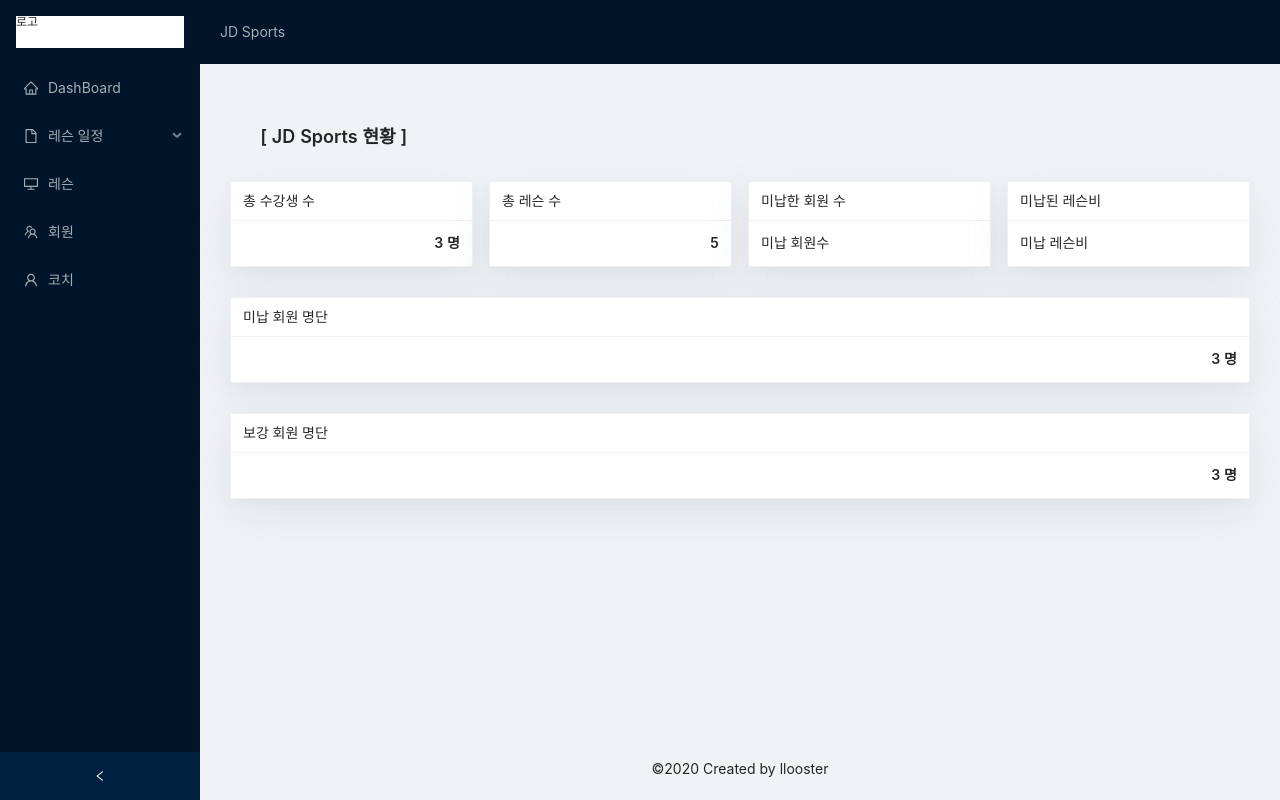
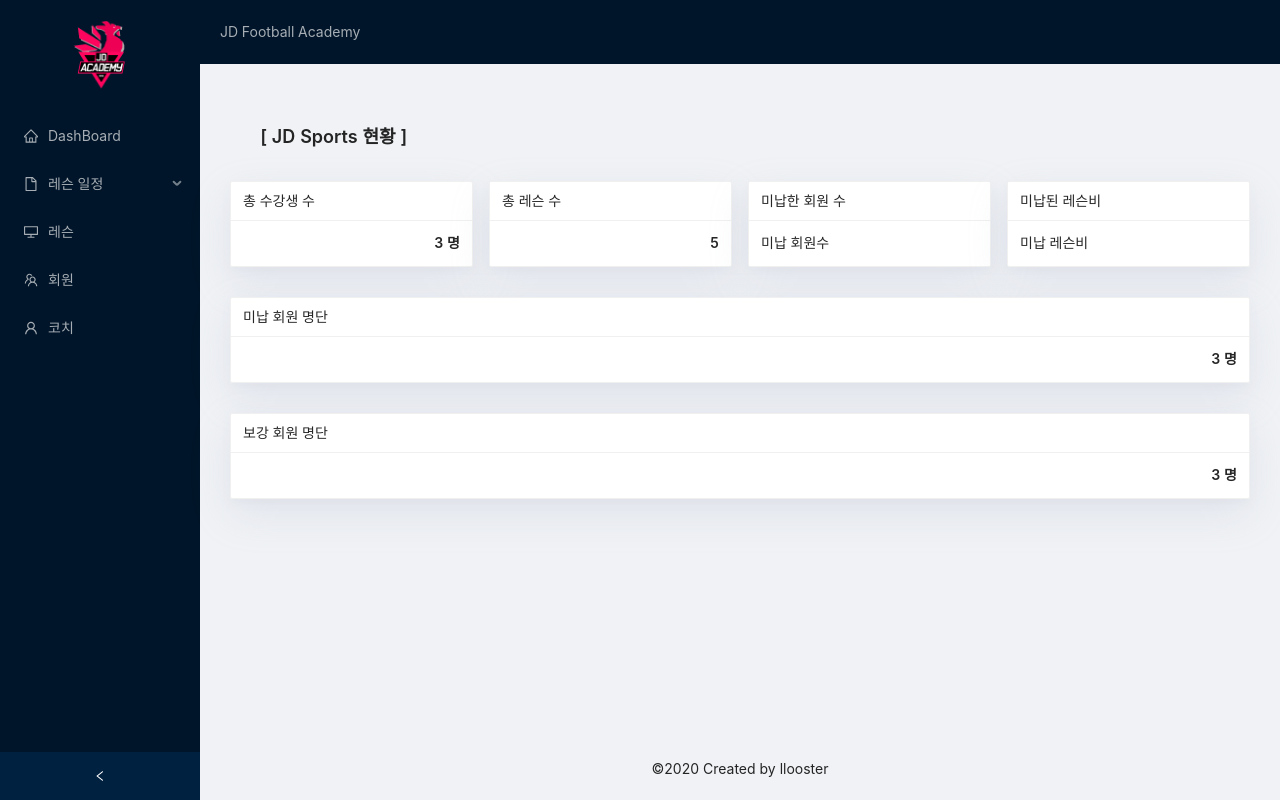
Before and after one commit to devym-37/jdsm-client, a React (Create React App) app: page / in a window 1280 px wide. Built offline with nearby package versions, Linux system fonts and the light colour scheme.

Commit message:
add loge image & Header name

```diff
--- a/src/components/Header.js
+++ b/src/components/Header.js
@@ -24,7 +24,7 @@ class Headers extends React.Component {
               key="1"
               style={{ display: "flex", justifyContent: "flex-end" }}
             >
-              JD Sports
+              JD Football Academy
             </Menu.Item>
           </Menu>
         </Header>
--- a/src/components/SideBar.js
+++ b/src/components/SideBar.js
@@ -1,7 +1,7 @@
 import React from "react";
 import { connect } from "react-redux";
 import { Link } from "react-router-dom";
-import { Layout, Menu } from "antd";
+import { Layout, Menu, Image } from "antd";
 import {
   DesktopOutlined,
   FileOutlined,
@@ -29,18 +29,22 @@ class SideBar extends React.Component {
     const { days } = this.props;
     const { collapsed } = this.state;
     const { onCollapse } = this;
-
+    console.log("collapsed", collapsed);
     return (
       <Sider collapsible collapsed={collapsed} onCollapse={onCollapse}>
-        <div
-          style={{
-            height: 32,
-            background: "#fff",
-            margin: 16,
-          }}
-        >
-          로고
-        </div>
+        {collapsed ? (
+          <div style={{ marginTop: 20, height: 70, marginBottom: 20 }}></div>
+        ) : (
+          <div style={{ marginTop: 20, marginBottom: 20 }}>
+            <img
+              src={require("../assets/Logo.png")}
+              alt="Logo"
+              height="70"
+              style={{ height: 70, width: 300, paddingRight: 100 }}
+            />
+          </div>
+        )}
+
         <Menu theme="dark" mode="inline">
           <Menu.Item key="dashboard" icon={<HomeOutlined />}>
             <Link to="/dashboard">DashBoard</Link>
```
Also changed, not shown: src/assets/Logo.png (added).
